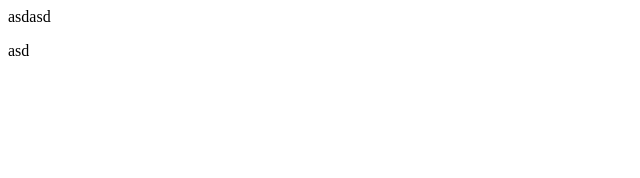
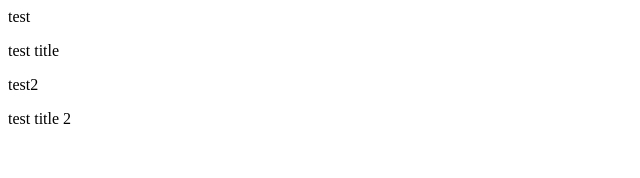
Before and after one commit to BuffyTheCat/BookStore, a React (Create React App) app: page / in a window 1280 px wide. Shown: the top 178 px of the page, without its empty margins (0-640 px from the left). Built offline with nearby package versions, Linux system fonts and the light colour scheme.

Commit message:
add redux to project

```diff
--- a/src/components/book-list/book-list.js
+++ b/src/components/book-list/book-list.js
@@ -1,8 +1,19 @@
 import React, { Component } from 'react';
 import { StyledBookList } from './styles';
 import BookListItem from '../book-list-item';
+import { connect } from 'react-redux';
+import { bindActionCreators } from 'redux';
+
+import { withService } from '../hoc';
+import { booksLoaded } from '../../actions'
 
 class BookList extends Component {
+    componentDidMount() {
+        const { storeService } = this.props;
+        const data = storeService.getBook();
+        this.props.booksLoaded(data);
+    }
+
     render() {
         const { books } = this.props;
         return (
@@ -19,4 +30,14 @@ class BookList extends Component {
     };
 };
 
-export default BookList;
+const mapStateToProps = ({ books }) => {
+    return {
+        books,
+    }
+}
+
+const mapDispatchToProps = {
+    booksLoaded
+}
+
+export default withService()(connect(mapStateToProps, mapDispatchToProps)(BookList));
--- a/src/components/pages/homepage.js
+++ b/src/components/pages/homepage.js
@@ -3,7 +3,7 @@ import BookList from '../book-list'
 
 const HomePage = () => {
     return (
-        <BookList books={[{title: 'asd', author: 'asdasd', id: '1'}]} />
+        <BookList />
     )
 }
 
--- a/src/services/service.js
+++ b/src/services/service.js
@@ -3,11 +3,13 @@ export default class storeService {
         return [
             {
                 id: 1,
-                author: 'test'
+                author: 'test',
+                title: 'test title',
             },
             {
                 id: 2,
-                author: 'test2'
+                author: 'test2',
+                title: 'test title 2',
             }
         ]
     }
```
Also changed, not shown: src/utils/index.js (added).
